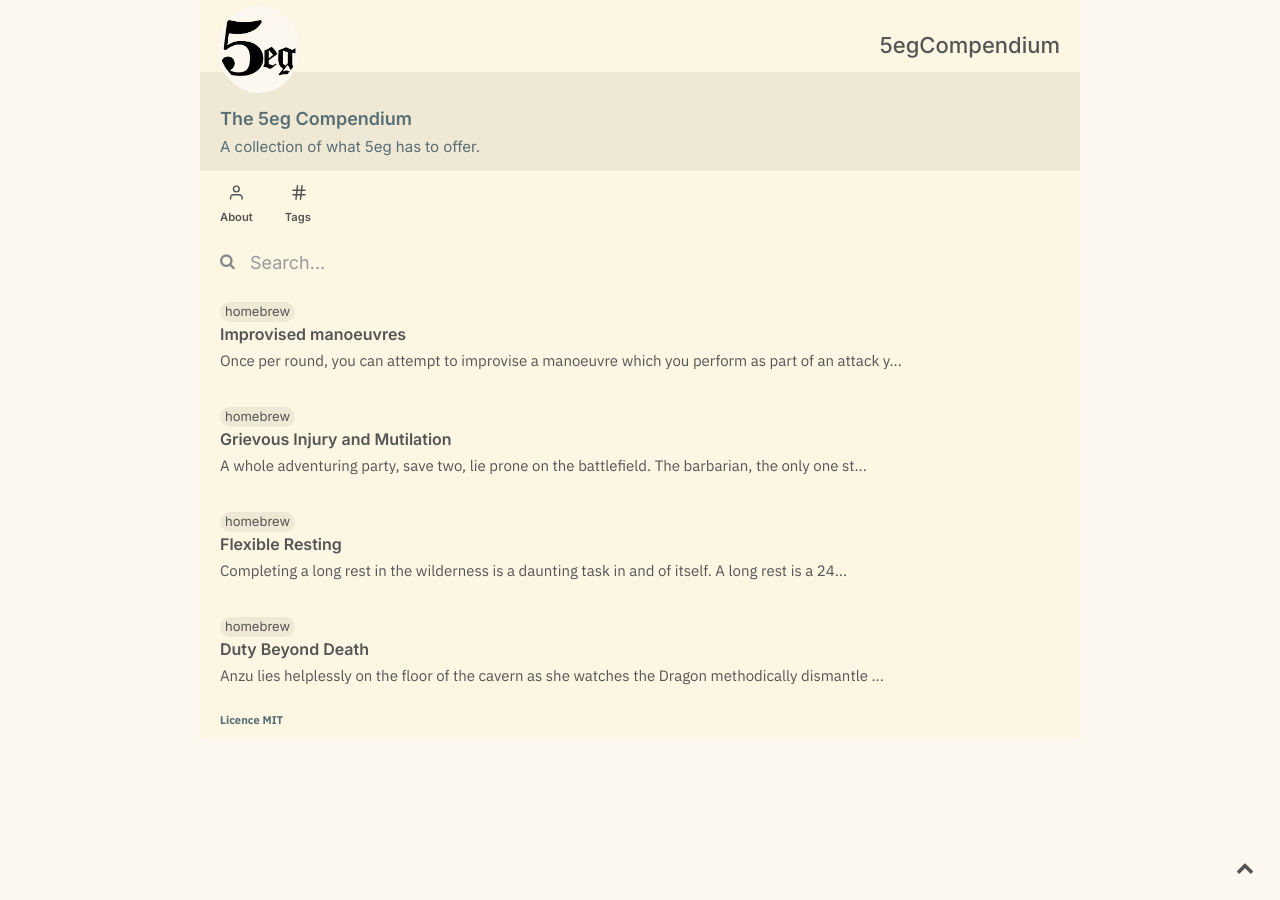
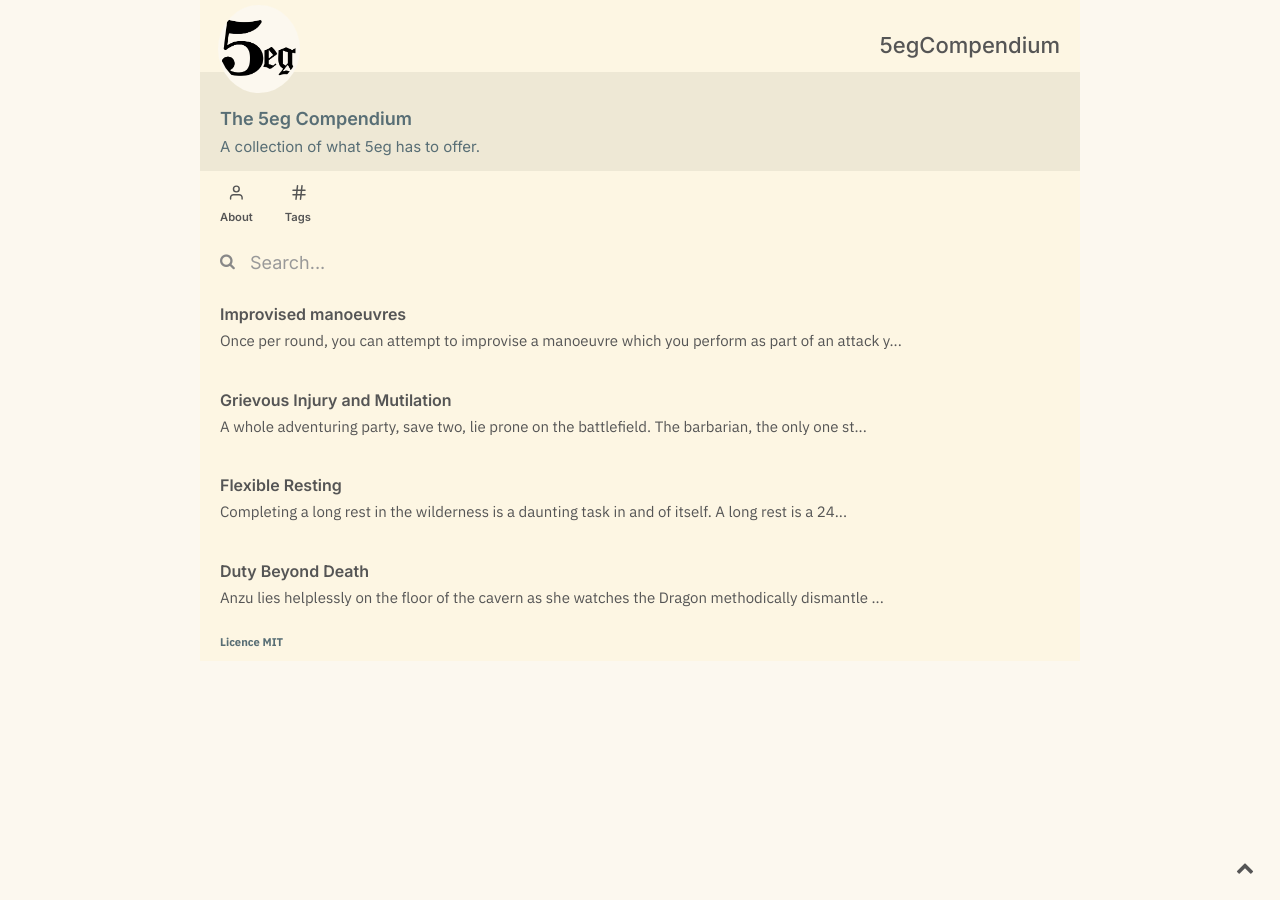
Before and after one commit to 5egeneral/compendium, a Jekyll site: the page built from index.md, in a window 1280 px wide. Built offline with Jekyll 4.4.1, drawn with Linux system fonts in a browser that asks for light colours.

Commit message:
Update feed.html

```diff
--- a/_includes/feed.html
+++ b/_includes/feed.html
@@ -12,7 +12,7 @@
             <p style="margin-top: 0px;" class="feed-title">{{ item.title }}</p>
             {%- else -%}
                 <ul style="padding-left: 20px; margin-top: 20px;" class="tags">
-                    <li style="padding: 0 5px; border-radius: 10px;" class="tag">{{item.tags[0]}}</li>
+                    <li style="padding: 0 5px; border-radius: 10px;" class="tag">{{item.tags[4]}}</li>
                 </ul>
                 <p style="margin-top: 0px;" class="feed-title">{{ item.title }}</p>
             {%- endif -%}
```
